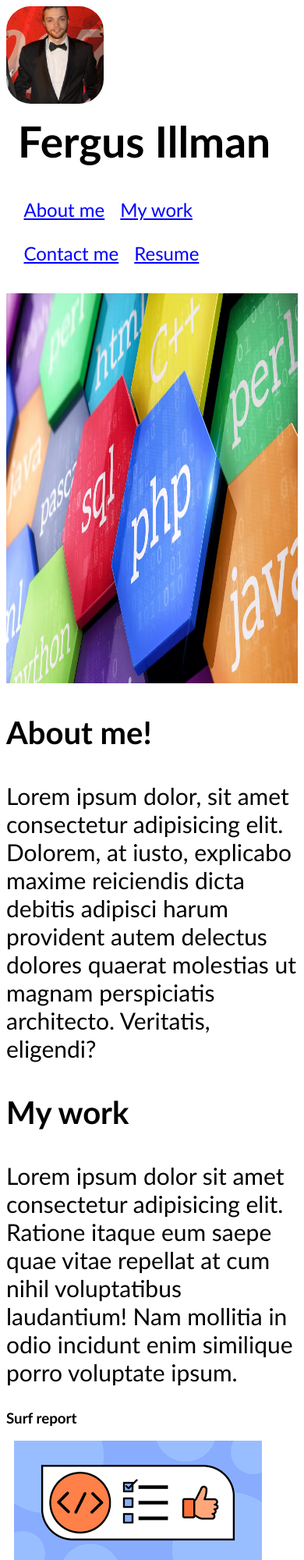
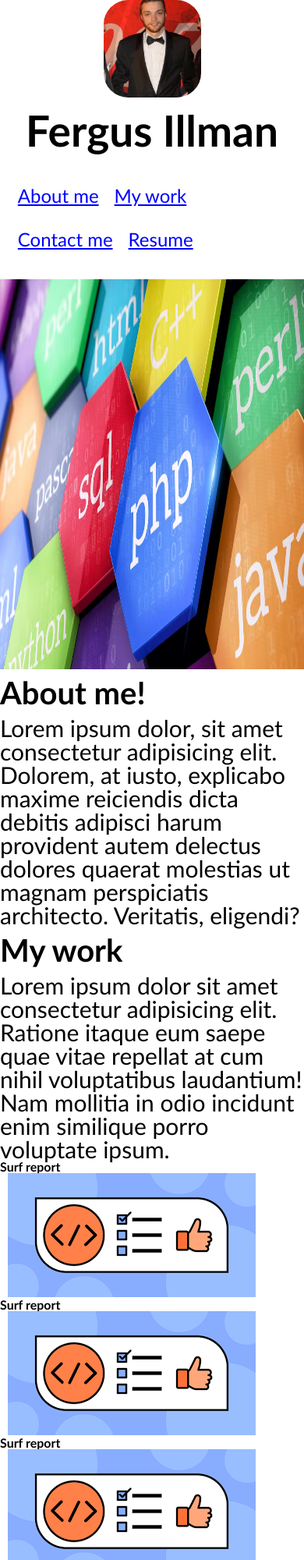
Before and after one commit to Fergus-Codes/Fergus-Portfolio-Webpage, a plain HTML site: page index.html in a window 390 px wide. Shown: the top 2000 px of the page at 78% size. Drawn offline with Linux system fonts and the light colour scheme.

Commit message:
added reset stylesheet

```diff
--- /dev/null
+++ b/assets/css/reset.css
@@ -0,0 +1,41 @@
+* {
+    margin: 0;
+    padding: 0;
+    box-sizing: border-box;
+  }
+
+  html {
+    height: 100%;
+  }
+
+  body {
+    min-height: 100%;
+    line-height: 1;
+    font-family: sans-serif;
+  }
+
+  h1,
+  h2,
+  h3,
+  h4,
+  h5,
+  h6 {
+    font-size: 100%;
+  }
+
+  input,
+  select,
+  option,
+  optgroup,
+  textarea,
+  button,
+  pre,
+  code {
+    font-size: 100%;
+    font-family: inherit;
+  }
+
+  ol,
+  ul {
+    list-style: none;
+  }
--- a/assets/css/style.css
+++ b/assets/css/style.css
@@ -36,7 +36,7 @@
 header img {
 height: 125px;
 border-radius: 25%;
-text-align: end;
+
 
 }
 
@@ -91,3 +91,10 @@
     flex-direction: row;
 
 }
+
+
+@media screen and (max-width: 768px) {
+    header {
+      flex-direction: column;
+    }
+}
--- a/index.html
+++ b/index.html
@@ -5,6 +5,7 @@
     <meta http-equiv="X-UA-Compatible" content="IE=edge">
     <meta name="viewport" content="width=device-width, initial-scale=1.0">
     <title>Fergus Illman // Web Developer</title>
+    <link rel="stylesheet" href="assets\css\reset.css">
     <link rel="stylesheet" href="assets\css\style.css">
 </head>
 
@@ -46,20 +47,20 @@
         <h2>My work</h2>
         <p>Lorem ipsum dolor sit amet consectetur adipisicing elit. Ratione itaque eum saepe quae vitae repellat at cum nihil voluptatibus laudantium! Nam mollitia in odio incidunt enim similique porro voluptate ipsum.</p>
 
-    <div id="surfreport">
+    <card id="surfreport">
         <h3>Surf report</h3>
         <a href="#"><img src="assets\images\images.png" alt="surf report image"></a>
-    </div>
+    </card>
 
-    <div id="surfreport">
+    <card id="surfreport">
         <h3>Surf report</h3>
         <a href="#"><img src="assets\images\images.png" alt="surf report image"></a>
-    </div>
+    </card>
 
-    <div id="surfreport">
+    <card id="surfreport">
         <h3>Surf report</h3>
         <a href="#"><img src="assets\images\images.png" alt="surf report image"></a>
-    </div>
+    </card>
 
         <h3></h3>
 
```
